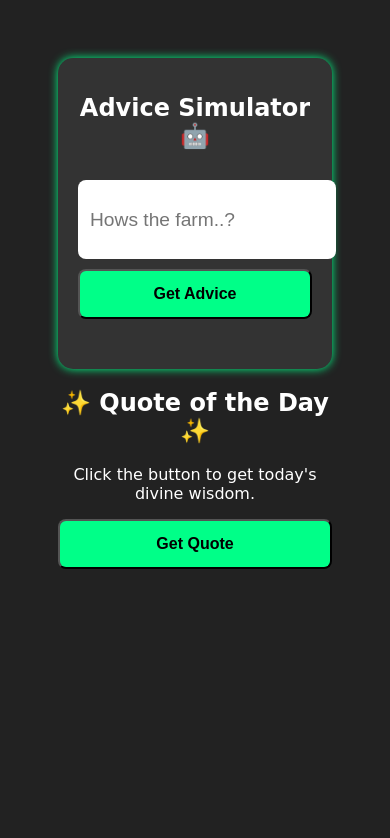
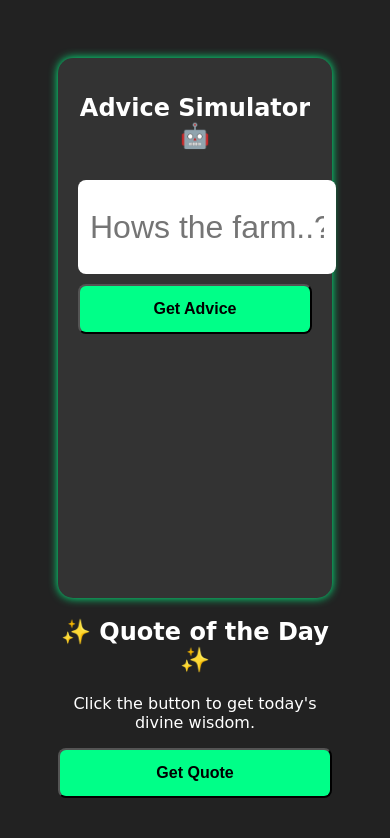
Before and after one commit to Markmcl25/AdviceSim, a Flask app: page / in a window 390 px wide. Shown: the top 838 px of the page. Before the commit the page ends 569 px from the top, so only its background shows below. Run offline with Flask 3, Linux system fonts and the light colour scheme.

```diff
--- a/static/style.css
+++ b/static/style.css
@@ -68,8 +68,8 @@ select {
   input {
     width: 100%;
     margin: 10px 0;
-    font-size: 1.2rem;
-    height: 55px;
+    font-size: 2rem;
+    height: 70px;
   }
 
   button {
@@ -84,6 +84,7 @@ select {
 
   .container {
     padding: 20px;
+    min-height: 500px;
     box-shadow: 0 0 10px #00ff88;
   }
 }
```
